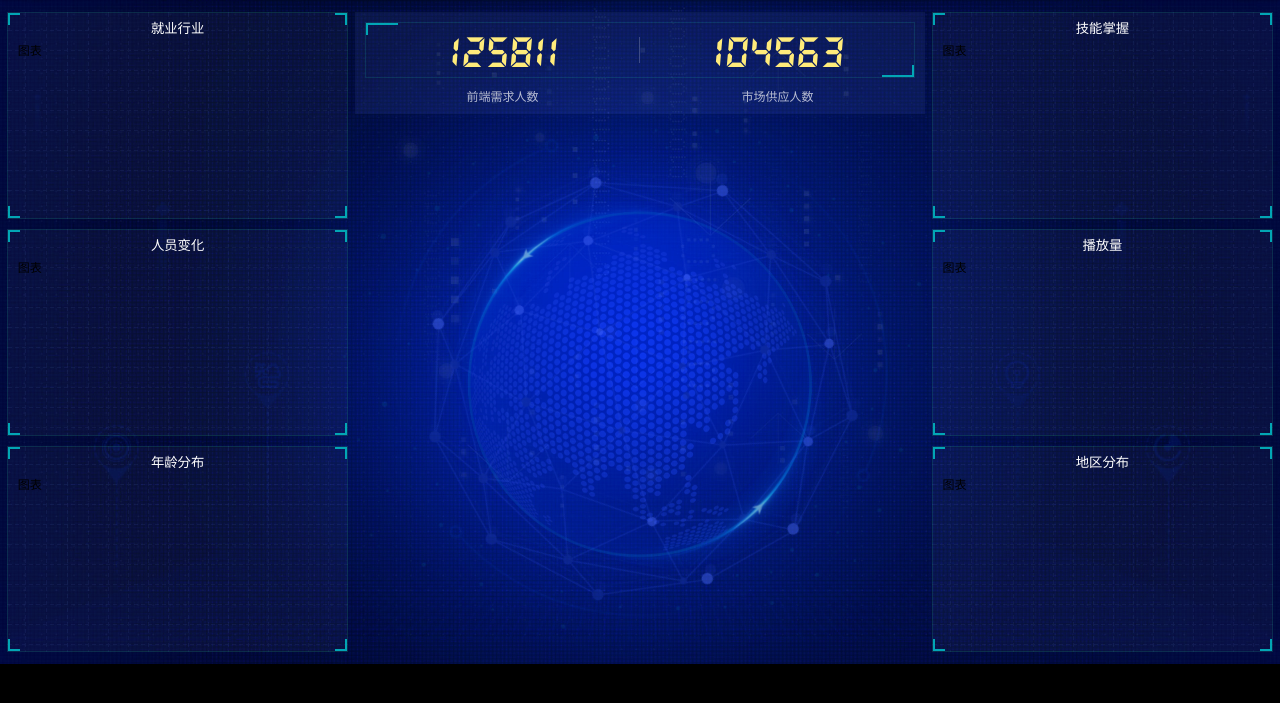
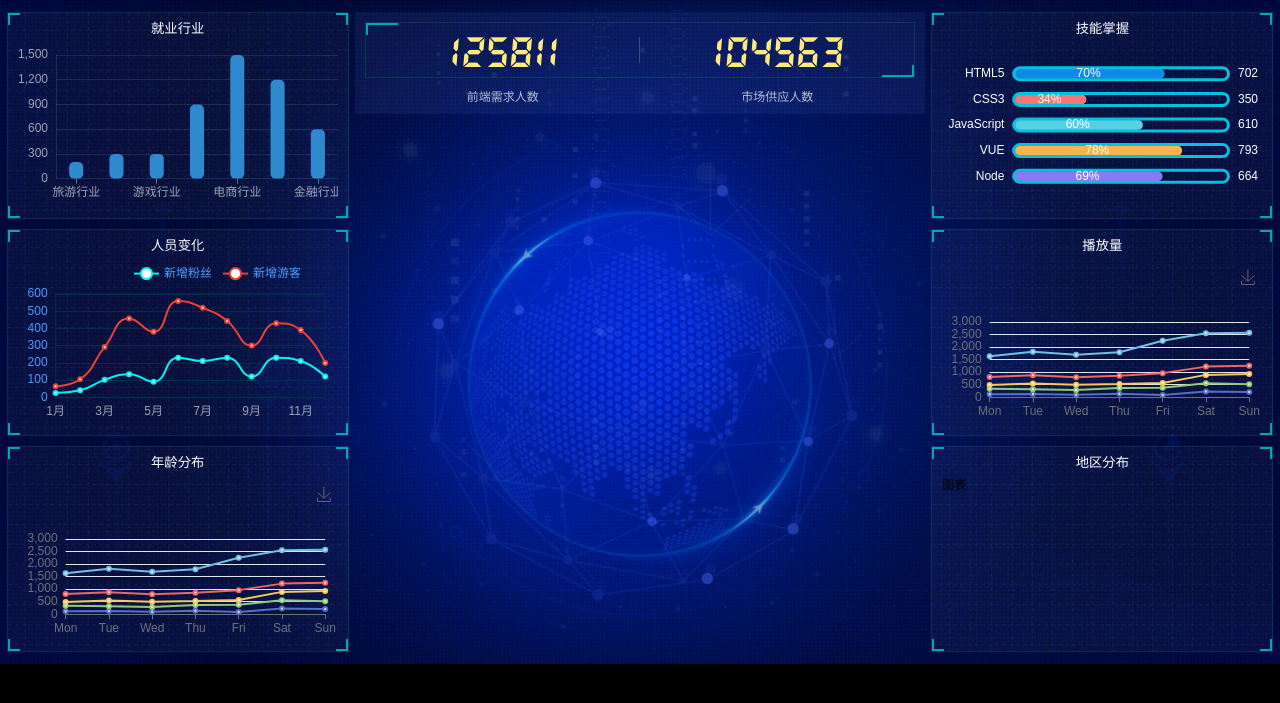
Before and after one commit to zhudaidai416/echarts-demo, a plain HTML site: page index.html in a window 1280 px wide. Shown: the part 61-764 px from the top of the page. Drawn offline with Linux system fonts and the light colour scheme.

Commit message:
2023.07.13

```diff
--- a/index.html
+++ b/index.html
@@ -46,17 +46,17 @@
     <section class="main">
       <!-- 左侧部分 -->
       <div class="colum">
-        <div class="panel bar">
+        <div class="panel bar1">
           <h2>就业行业</h2>
           <div class="chart">图表</div>
           <div class="panel-footer"></div>
         </div>
-        <div class="panel line">
+        <div class="panel line1">
           <h2>人员变化</h2>
           <div class="chart">图表</div>
           <div class="panel-footer"></div>
         </div>
-        <div class="panel pie">
+        <div class="panel pie1">
           <h2>年龄分布</h2>
           <div class="chart">图表</div>
           <div class="panel-footer"></div>
@@ -96,17 +96,17 @@
 
       <!-- 右侧部分 -->
       <div class="colum">
-        <div class="panel bar">
+        <div class="panel bar2">
           <h2>技能掌握</h2>
-          <div class="chart">图表</div>
+          <div class="chart"></div>
           <div class="panel-footer"></div>
         </div>
-        <div class="panel line">
+        <div class="panel line2">
           <h2>播放量</h2>
           <div class="chart">图表</div>
           <div class="panel-footer"></div>
         </div>
-        <div class="panel pie">
+        <div class="panel pie2">
           <h2>地区分布</h2>
           <div class="chart">图表</div>
           <div class="panel-footer"></div>
@@ -115,5 +115,6 @@
     </section>
     <script src="js/flexible.js"></script>
     <script src="js/echarts.min.js"></script>
+    <script src="js/index.js"></script>
   </body>
 </html>
--- /dev/null
+++ b/js/index.js
@@ -0,0 +1,395 @@
+// 左侧部分
+// 柱状图1 - 就业行业
+(function () {
+  var myChart = echarts.init(document.querySelector('.bar1 .chart'));
+  var option = {
+    // 图表柱形颜色
+    color: ['#2f89cf'],
+    // 图表的提示框
+    tooltip: {
+      trigger: 'axis', // 触发方式
+      axisPointer: {
+        type: 'shadow'
+      }
+    },
+    // 图表大小
+    grid: {
+      left: '0%',
+      top: '10px',
+      right: '0%',
+      bottom: '4%',
+      containLabel: true // 是否显示刻度标签
+    },
+    xAxis: [
+      {
+        type: 'category',
+        data: ['旅游行业', '教育培训', '游戏行业', '医疗行业', '电商行业', '社交行业', '金融行业'],
+        // 是否显示刻度
+        axisTick: {
+          alignWithLabel: true
+        },
+        // x 轴文字标签样式
+        axisLabel: {
+          color: 'rgba(255,255,255,.6)',
+          fontSize: 12
+        },
+        // x 轴线条样式
+        axisLine: {
+          show: false,
+        }
+      }
+    ],
+    yAxis: [
+      {
+        type: 'value',
+        // y 轴文字标签样式
+        axisLabel: {
+          color: 'rgba(255,255,255,.6)',
+          fontSize: 12
+        },
+        // y 轴线条样式
+        axisLine: {
+          show: true,
+          lineStyle: {
+            color: 'rgba(255,255,255,.1)',
+          }
+        },
+        // y 轴分隔线样式
+        splitLine: {
+          lineStyle: {
+            color: "rgba(255,255,255,.1)"
+          }
+        }
+      }
+    ],
+    series: [
+      {
+        name: '直接访问',
+        type: 'bar',
+        barWidth: '35%', // 柱子宽度
+        data: [200, 300, 300, 900, 1500, 1200, 600],
+        itemStyle: {
+          // 柱子圆角
+          barBorderRadius: 5
+        }
+      }
+    ]
+  };
+
+  myChart.setOption(option);
+  // 跟随屏幕自适应
+  window.addEventListener('resize', function () {
+    myChart.resize();
+  })
+})();
+
+// 折线图1 - 人员变化
+(function () {
+  var myChart = echarts.init(document.querySelector('.line1 .chart'));
+  var option = {
+    tooltip: {
+      trigger: 'axis',
+      axisPointer: {
+        type: 'shadow'
+      }
+    },
+    grid: {
+      top: '20%',
+      left: '3%',
+      right: '4%',
+      bottom: '3%',
+      show: true,
+      borderColor: '#012f4a',
+      containLabel: true
+    },
+    legend: {
+      textStyle: {
+        color: '#4c9bfd'
+      },
+      right: '10%'
+    },
+    xAxis: {
+      type: 'category',
+      boundaryGap: false,
+      axisTick: {
+        show: false
+      },
+      axisLabel: {
+        color: 'rgba(255,255,255,.6)',
+        fontSize: 12
+      },
+      axisLine: {
+        show: false
+      },
+      data: ['1月', '2月', '3月', '4月', '5月', '6月', '7月', '8月', '9月', '10月', '11月', '12月']
+    },
+    yAxis: {
+      type: 'value',
+      axisTick: {
+        show: false
+      },
+      axisLine: {
+        show: false
+      },
+      axisLabel: {
+        color: '#4c9bfd'
+      },
+      splitLine: {
+        lineStyle: {
+          color: '#012f4a'
+        }
+      }
+    },
+    color: ['#00f2f1', '#ed3f35'],
+    series: [
+      {
+        name: '新增粉丝',
+        type: 'line',
+        stack: "总量",
+        smooth: true,
+        data: [24, 40, 101, 134, 90, 230, 210, 230, 120, 230, 210, 120],
+      },
+      {
+        name: '新增游客',
+        type: 'line',
+        stack: "总量",
+        smooth: true,
+        data: [40, 64, 191, 324, 290, 330, 310, 213, 180, 200, 180, 79],
+      },
+    ]
+  };
+
+  myChart.setOption(option);
+  window.addEventListener('resize', function () {
+    myChart.resize();
+  })
+})();
+
+// 饼状图1 - 年龄分布
+(function () {
+  var myChart = echarts.init(document.querySelector('.pie1 .chart'));
+  var option = {
+    grid: {
+      left: '3%',
+      right: '4%',
+      bottom: '3%',
+      containLabel: true
+    },
+    toolbox: {
+      feature: {
+        saveAsImage: {}
+      }
+    },
+    xAxis: {
+      type: 'category',
+      boundaryGap: false,
+      data: ['Mon', 'Tue', 'Wed', 'Thu', 'Fri', 'Sat', 'Sun']
+    },
+    yAxis: {
+      type: 'value'
+    },
+    series: [
+      {
+        name: 'Email',
+        type: 'line',
+        stack: 'Total',
+        data: [120, 132, 101, 134, 90, 230, 210]
+      },
+      {
+        name: 'Union Ads',
+        type: 'line',
+        stack: 'Total',
+        data: [220, 182, 191, 234, 290, 330, 310]
+      },
+      {
+        name: 'Video Ads',
+        type: 'line',
+        stack: 'Total',
+        data: [150, 232, 201, 154, 190, 330, 410]
+      },
+      {
+        name: 'Direct',
+        type: 'line',
+        stack: 'Total',
+        data: [320, 332, 301, 334, 390, 330, 320]
+      },
+      {
+        name: 'Search Engine',
+        type: 'line',
+        stack: 'Total',
+        data: [820, 932, 901, 934, 1290, 1330, 1320]
+      }
+    ]
+  };
+
+  myChart.setOption(option);
+  window.addEventListener('resize', function () {
+    myChart.resize();
+  })
+
+})();
+
+// 右侧部分
+// 柱状图2 - 技能掌握
+(function () {
+  var myChart = echarts.init(document.querySelector('.bar2 .chart'));
+  var myColor = ['#1089E7', '#F57474', '#56D0E3', '#F8B448', '#8B78F6'];
+  var option = {
+    // tooltip: {
+    //   trigger: 'axis',
+    //   axisPointer: {
+    //     type: 'shadow'
+    //   }
+    // },
+    grid: {
+      top: '10%',
+      left: '22%',
+      bottom: '10%',
+    },
+    xAxis: {
+      show: false,
+    },
+    yAxis: [
+      {
+        type: 'category',
+        inverse: true,
+        data: ['HTML5', 'CSS3', 'JavaScript', 'VUE', 'Node'],
+        axisLine: {
+          show: false,
+        },
+        axisTick: {
+          show: false
+        },
+        axisLabel: {
+          color: '#fff',
+        }
+      },
+      {
+        show: true,
+        inverse: true,
+        data: [702, 350, 610, 793, 664],
+        axisLine: {
+          show: false,
+        },
+        axisTick: {
+          show: false
+        },
+        axisLabel: {
+          color: '#fff',
+          fontSize: 12
+        }
+      },
+    ],
+    series: [
+      {
+        name: '条',
+        type: 'bar',
+        barCategoryGap: 50,
+        barWidth: 10,
+        itemStyle: {
+          barBorderRadius: 20,
+          color: function (params) {
+            // var num = myColor.length;
+            return myColor[params.dataIndex];
+          }
+        },
+        // 显示柱子内的文字
+        label: {
+          show: true,
+          position: 'inside',
+          formatter: '{c}%',
+          color: '#fff'
+        },
+        yAxisIndex: 0,
+        data: [70, 34, 60, 78, 69]
+      },
+      {
+        name: '框',
+        type: 'bar',
+        barCategoryGap: 50,
+        barWidth: 15,
+        itemStyle: {
+          color: 'none',
+          borderColor: '#00c1de',
+          borderWidth: 3,
+          barBorderRadius: 15,
+        },
+        yAxisIndex: 1,
+        data: [100, 100, 100, 100, 100]
+      },
+    ]
+  };
+  myChart.setOption(option);
+  window.addEventListener('resize', function () {
+    myChart.resize();
+  })
+})();
+
+// 折线图2 - 播放量
+(function () {
+  var myChart = echarts.init(document.querySelector('.line2 .chart'));
+  var option = {
+    grid: {
+      left: '3%',
+      right: '4%',
+      bottom: '3%',
+      containLabel: true
+    },
+    toolbox: {
+      feature: {
+        saveAsImage: {}
+      }
+    },
+    xAxis: {
+      type: 'category',
+      boundaryGap: false,
+      data: ['Mon', 'Tue', 'Wed', 'Thu', 'Fri', 'Sat', 'Sun']
+    },
+    yAxis: {
+      type: 'value'
+    },
+    series: [
+      {
+        name: 'Email',
+        type: 'line',
+        stack: 'Total',
+        data: [120, 132, 101, 134, 90, 230, 210]
+      },
+      {
+        name: 'Union Ads',
+        type: 'line',
+        stack: 'Total',
+        data: [220, 182, 191, 234, 290, 330, 310]
+      },
+      {
+        name: 'Video Ads',
+        type: 'line',
+        stack: 'Total',
+        data: [150, 232, 201, 154, 190, 330, 410]
+      },
+      {
+        name: 'Direct',
+        type: 'line',
+        stack: 'Total',
+        data: [320, 332, 301, 334, 390, 330, 320]
+      },
+      {
+        name: 'Search Engine',
+        type: 'line',
+        stack: 'Total',
+        data: [820, 932, 901, 934, 1290, 1330, 1320]
+      }
+    ]
+  };
+
+  myChart.setOption(option);
+  window.addEventListener('resize', function () {
+    myChart.resize();
+  })
+
+})();
+
+// 饼状图2 - 地区分布
+(function () {
+
+})();
```
